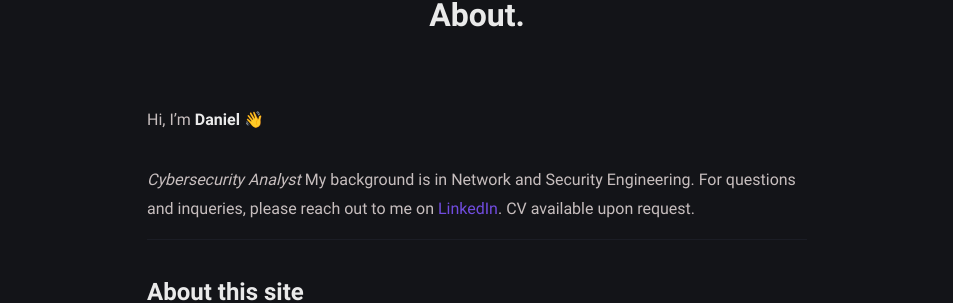
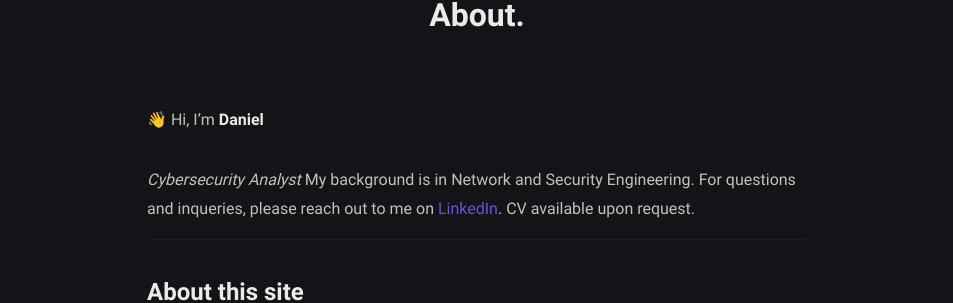
Before and after one commit to dadavidson/dadavidson-blog, a Jekyll site: the page built from about.md, in a window 1280 px wide. Shown: the part 196-499 px from the top of the page, without its empty margins (163-1116 px from the left). Built offline with Jekyll 4.4.1, drawn with Linux system fonts in a browser that asks for light colours.

```diff
--- a/about.md
+++ b/about.md
@@ -5,7 +5,7 @@ permalink: /about/
 weight: 3
 ---
 
-Hi, I'm **Daniel** 👋
+👋 Hi, I'm **Daniel**
 
 *Cybersecurity Analyst*
 My background is in Network and Security Engineering.
```
